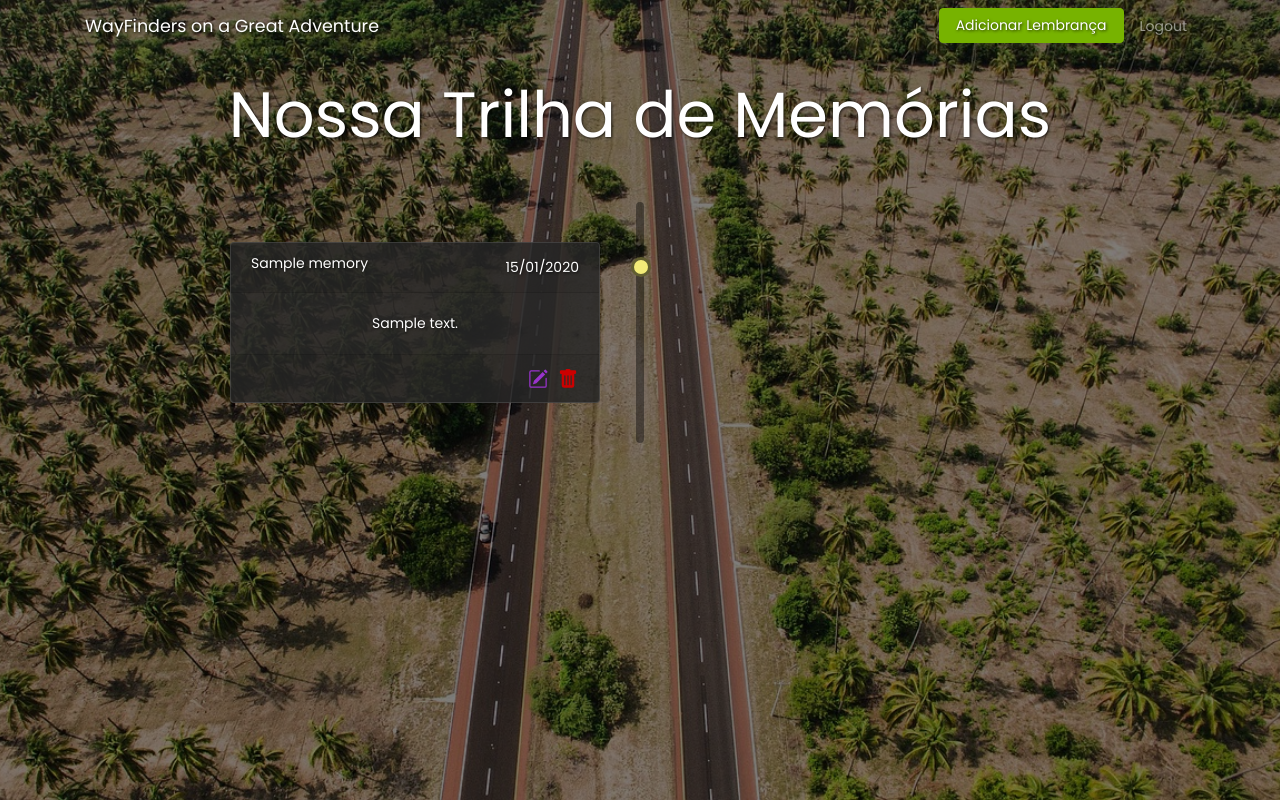
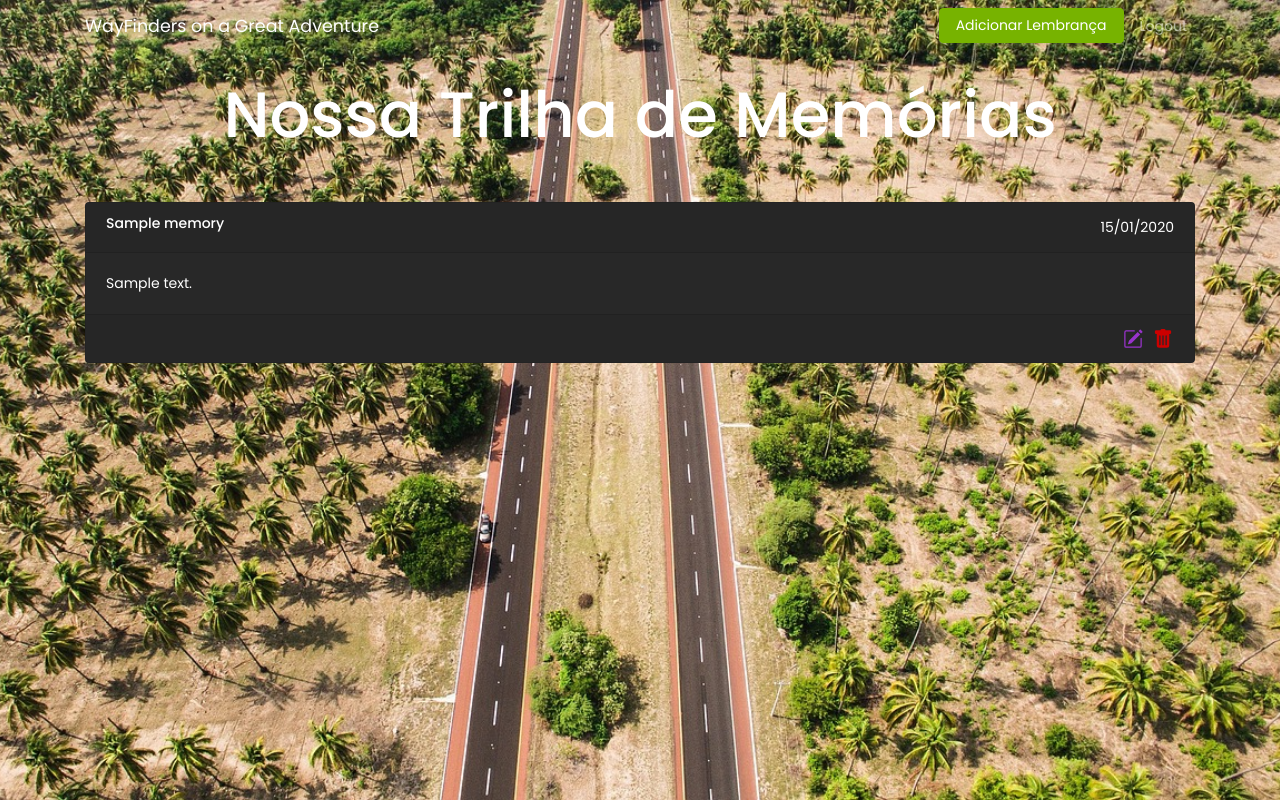
Before and after one commit to it-warny/wayfinders-project, a Flask app: page /timeline in a window 1280 px wide. Run offline with Flask 3, Linux system fonts and the light colour scheme; a user stored in the database is signed in; tables that the repository leaves empty hold one stand-in row (values such as "Sample post"); some libraries are stand-ins or nearby versions.

Commit message:
Aplica novo estilo visual global com fundo e fontes

```diff
--- a/static/main.css
+++ b/static/main.css
@@ -1,121 +1,65 @@
-/*
-=========================
-ESTILOS GLOBAIS E FUNDO
-=========================
-*/
+/* Importa a fonte Poppins do Google Fonts */
+@import url('https://fonts.googleapis.com/css2?family=Poppins:wght@300;400;500;700&display=swap');
 
+/* Estilo base para todo o projeto */
 body {
-    /* Define a nossa imagem como fundo para TODAS as páginas */
-    background-image: url('../images/background.jpg');
+    /* Define a fonte Poppins como padrão para todo o site */
+    font-family: 'Poppins', sans-serif;
+
+    /* Define a imagem de fundo com o caminho CORRETO */
+    background-image: url('images/background.jpg');
+
+    /* Garante que a imagem de fundo cubra toda a tela, sem se repetir */
     background-size: cover;
+
+    /* Centraliza a imagem de fundo */
     background-position: center center;
-    background-attachment: fixed; /* Efeito de a imagem ficar parada ao rolar */
 
-    /* Define a nossa fonte PADRÃO para tudo */
-    font-family: 'Poppins', sans-serif;
+    /* Impede que a imagem de fundo se repita */
+    background-repeat: no-repeat;
+
+    /* --- IMPORTANTE: Efeito de Fundo Fixo --- */
+    /* Esta linha faz com que o fundo (a estrada) fique parado enquanto o conteúdo rola por cima */
+    background-attachment: fixed;
+
+    /* Garante que o fundo ocupe pelo menos 100% da altura da tela */
+    min-height: 100vh;
+
+    /* Mantém a cor do texto do seu tema Cyborg para boa legibilidade */
+    color: #adb5bd;
 }
 
-/* Camada escura semi-transparente que fica sobre a imagem de fundo */
-.background-overlay {
-    position: fixed;
-    top: 0;
-    left: 0;
-    width: 100%;
-    height: 100%;
-    background-color: rgba(0, 0, 0, 0.5); /* Preto com 50% de opacidade */
-    z-index: -1; /* Joga para trás do conteúdo */
+/* Garante que o container principal tenha um fundo transparente para vermos a imagem */
+.container, .container-fluid {
+    background-color: transparent;
 }
 
-/* Container para garantir que o conteúdo fique na frente da camada */
-.content-wrapper {
-    position: relative;
-    z-index: 1;
+/* Mantém o estilo do seu título principal */
+.logo-font {
+    font-family: 'Poppins', sans-serif; /* Garante a fonte correta se houver outra sobreposição */
+    font-weight: 700; /* Negrito */
+    font-size: 5rem;
+    color: #fff;
+    text-shadow: 2px 2px 8px rgba(0,0,0,0.5);
 }
 
-/* Sombra no texto para melhorar a legibilidade sobre a foto */
-h1, h6, p, label, a, span, button {
-    text-shadow: 1px 1px 3px rgba(0, 0, 0, 0.7);
+/* Outros ajustes para garantir consistência */
+h1, h2, h3, h4, h5, h6 {
+    font-family: 'Poppins', sans-serif;
+    color: #fff; /* Títulos em branco para melhor contraste */
 }
 
-/*
-=========================
-CSS DA PÁGINA INICIAL
-=========================
-*/
-
-.public-page-body {
-    /* Na página inicial, usamos um fundo diferente */
-    background: linear-gradient(45deg, #f3ec78, #af4261);
-    color: #212529;
+/* Ajustes no formulário de login para que o fundo da imagem apareça */
+.login-container {
+    background-color: rgba(30, 30, 30, 0.8); /* Fundo cinza escuro com 80% de opacidade */
+    padding: 2rem;
+    border-radius: 15px;
+    box-shadow: 0 0 15px rgba(0,0,0,0.5);
 }
 
-/* Na página inicial, removemos a sombra do texto pois o fundo é claro */
-.public-page-body h1, .public-page-body p, .public-page-body a {
-    text-shadow: none;
+/* Ajustes nos cards de memória para que o fundo da imagem apareça */
+.memory-card {
+    background-color: rgba(30, 30, 30, 0.8); /* Fundo cinza escuro com 80% de opacidade */
+    border: none;
+    border-radius: 15px;
 }
-
-/* Estilos do Logo (sem alteração) */
-.logo-container { display: flex; justify-content: center; align-items: center; flex-wrap: wrap; gap: 20px; }
-.logo-item { position: relative; cursor: pointer; text-align: center; }
-.logo-main-text { font-family: 'Pacifico', cursive; font-size: 4rem; font-weight: bold; color: #343a40; margin: 0; }
-.logo-sub-text { font-size: 1.5rem; color: #495057; margin-top: -10px; }
-.logo-image-wrapper { position: absolute; top: -160px; left: 50%; transform: translateX(-50%); opacity: 0; transition: opacity 0.3s ease-in-out; pointer-events: none; }
-.logo-image { width: 150px; height: 150px; border-radius: 50%; border: 3px solid #343a40; object-fit: cover; }
-.logo-item:hover .logo-image-wrapper { opacity: 1; }
-
-/*
-=========================
-CSS DA TIMELINE E LOGIN
-=========================
-*/
-
-/* Container de login com fundo semi-transparente */
-.card.bg-form-override {
-    background-color: rgba(40, 40, 40, 0.75) !important;
-    border: 1px solid rgba(255, 255, 255, 0.1);
-}
-
-.timeline-container {
-    position: relative;
-    padding: 20px 0;
-    max-width: 900px;
-    margin: 0 auto;
-}
-
-.timeline-container::before {
-    content: '';
-    position: absolute;
-    top: 0;
-    left: 50%;
-    transform: translateX(-50%);
-    height: 100%;
-    width: 8px;
-    background-color: rgba(0, 0, 0, 0.4);
-    border-radius: 8px;
-}
-
-.timeline-item { padding: 20px 40px; position: relative; width: 50%; box-sizing: border-box; }
-.timeline-dot { content: ''; position: absolute; width: 20px; height: 20px; background-color: #f3ec78; border: 3px solid rgba(0, 0, 0, 0.6); top: 35px; border-radius: 50%; z-index: 1; }
-.timeline-item.left { left: 0; }
-.timeline-item.left .timeline-dot { right: -11px; }
-.timeline-item.right { left: 50%; }
-.timeline-item.right .timeline-dot { left: -9px; }
-
-.timeline-content.card {
-    background-color: rgba(40, 40, 40, 0.85);
-    border: 1px solid rgba(255, 255, 255, 0.1);
-}
-
-.timeline-content .card-body {
-    overflow-wrap: break-word;
-    word-wrap: break-word;
-    text-align: center;
-}
-
-/* Responsividade para Celular (sem alteração) */
-@media (max-width: 768px) {
-    .timeline-container::before { left: 20px; }
-    .timeline-item { width: 100%; padding-left: 50px; padding-right: 15px; }
-    .timeline-item.left, .timeline-item.right { left: 0; }
-    .timeline-item.left .timeline-dot, .timeline-item.right .timeline-dot { left: 11px; }
-}
```
